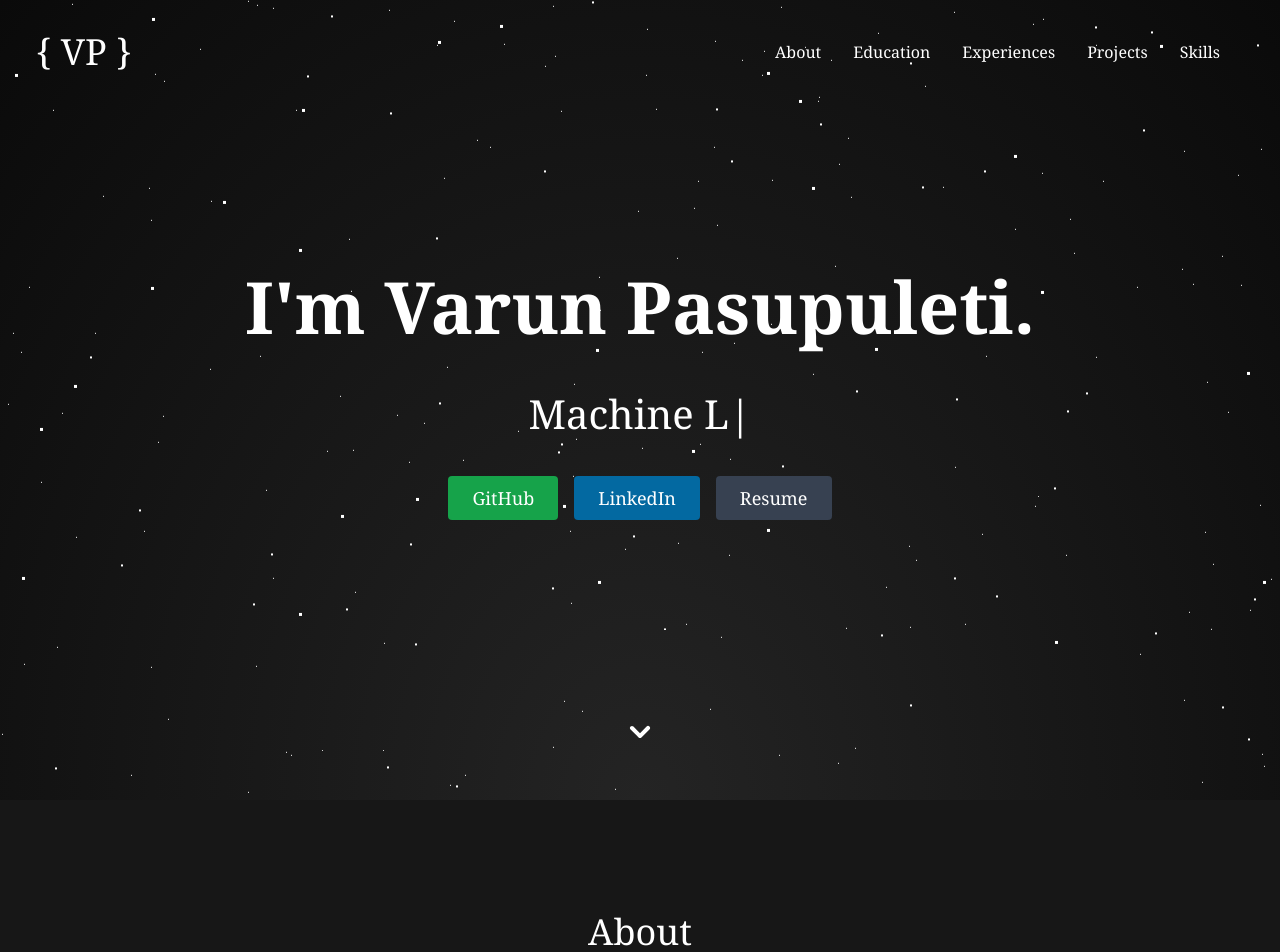
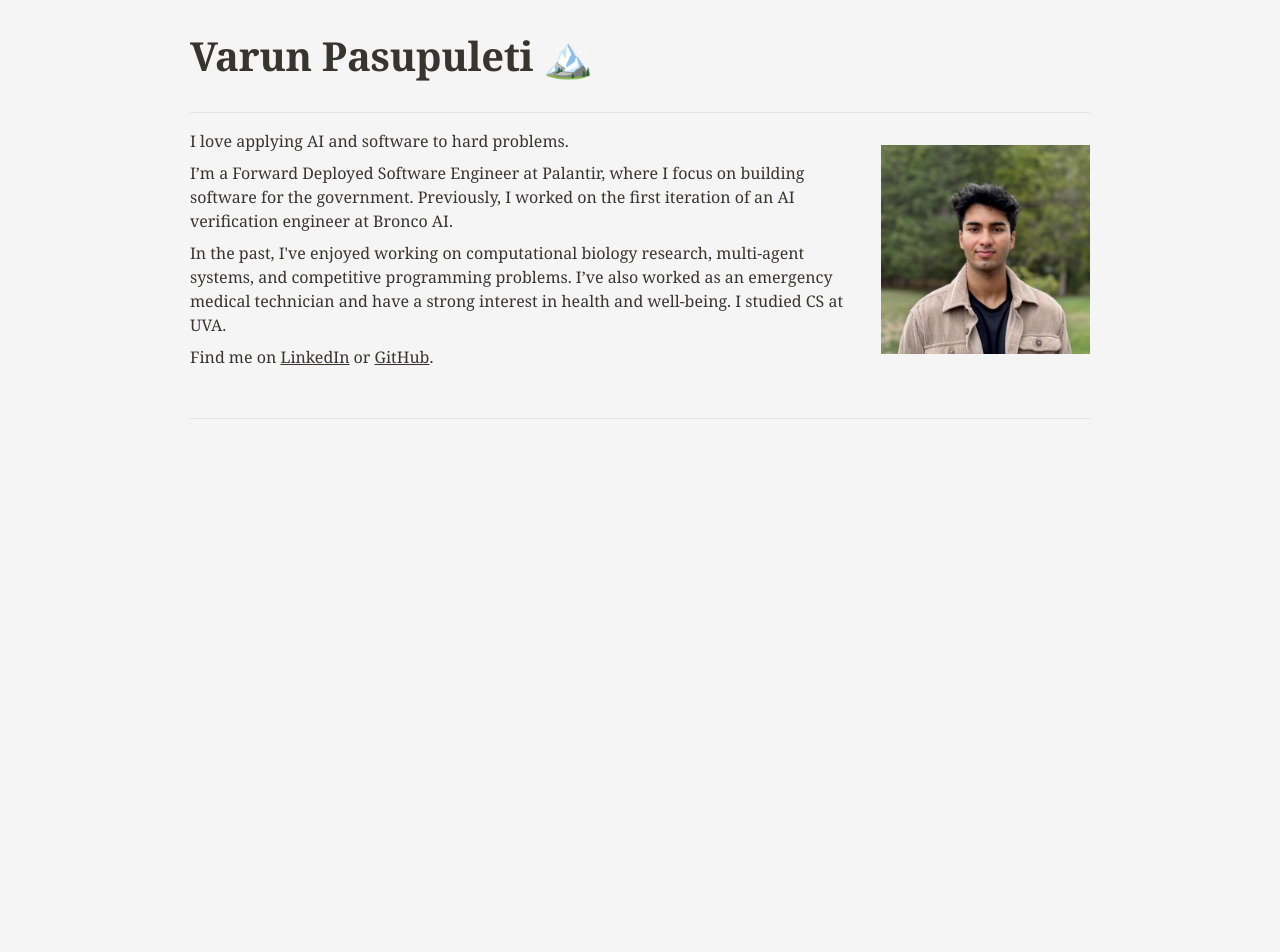
Before and after one commit to vjz3qz/portfolio, a React (Create React App) app: page / in a window 1280 px wide. Shown: the top 952 px of the page. After the commit the page ends 800 px from the top, so only its background shows below. Built offline with nearby package versions, Linux system fonts and the light colour scheme; the HTML template or start-up script is replaced by a standard one.

Commit message:
display static page

```diff
--- a/src/App.js
+++ b/src/App.js
@@ -10,25 +10,35 @@ import Footer from "./components/Footer";
 
 function App() {
   return (
-    <main className="text-gray-400 bg-neutral-900 font-serif">
-      <Navbar />
-      <Intro />
-      <TransparentRule />
-      {/* <HorizontalRule /> */}
-      <About />
-      <HorizontalRule />
-      <Education />
-      <HorizontalRule />
-      <Experiences />
-      <HorizontalRule />
-      <Projects />
-      <HorizontalRule />
-      <Skills />
-      <HorizontalRule />
-      <Footer />
-    </main>
+    <iframe
+      src="/varunPage.html"
+      title="Varun Page"
+      style={{ width: "100%", height: "100vh", border: "none" }}
+    />
   );
 }
+
+// function App() {
+//   return (
+//     <main className="text-gray-400 bg-neutral-900 font-serif">
+//       <Navbar />
+//       <Intro />
+//       <TransparentRule />
+//       {/* <HorizontalRule /> */}
+//       <About />
+//       <HorizontalRule />
+//       <Education />
+//       <HorizontalRule />
+//       <Experiences />
+//       <HorizontalRule />
+//       <Projects />
+//       <HorizontalRule />
+//       <Skills />
+//       <HorizontalRule />
+//       <Footer />
+//     </main>
+//   );
+// }
 
 function HorizontalRule() {
   return (
```
